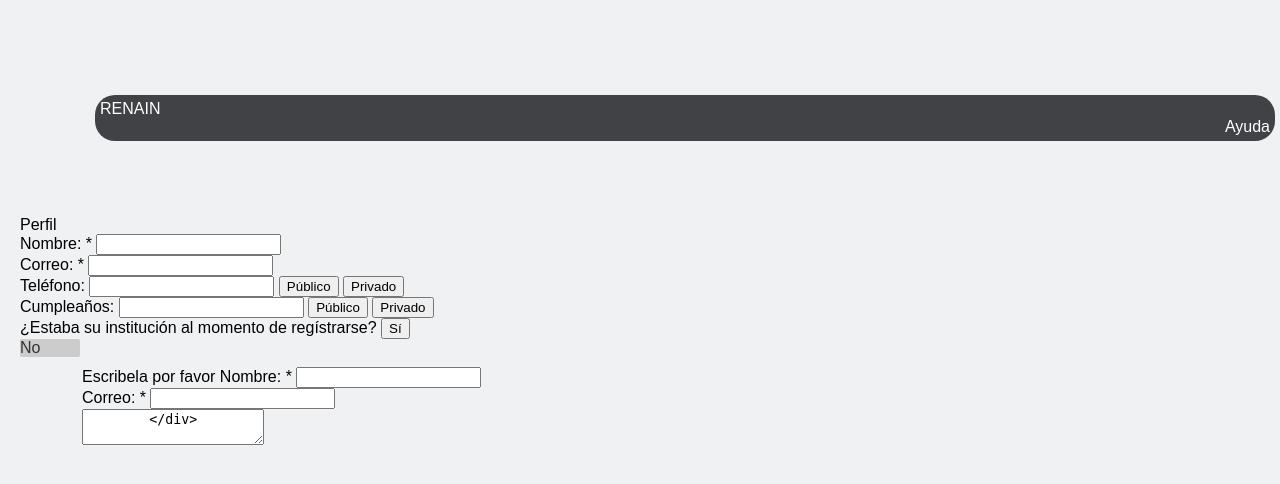
After one commit to InvestigatorsData/InvestigatorsData, a Django app: page /proof.html in a window 1280 px wide, after a click on "No". The commit adds this page. Shown: the top 484 px of the page. Run offline with Django 3.2, Linux system fonts and the light colour scheme.

Commit message:
Subiendo segunda parte del perfil, aún hay que arreglar detalles

```diff
--- a/research_network/pages/urls.py
+++ b/research_network/pages/urls.py
@@ -5,4 +5,5 @@ urlpatterns = [
     path('signup.html', views.RegisterPageView.as_view(), name='register'),
     path('login.html', views.LoginPageView.as_view(), name='login'),
     path('profile.html', views.ProfilePageView.as_view(), name='profile'),
+    path('proof.html', views.ProfilePageView.as_view(), name='profile'),
 ]
--- a/research_network/pages/views.py
+++ b/research_network/pages/views.py
@@ -12,3 +12,5 @@ class LoginPageView(TemplateView):
     template_name = 'login.html'
 class ProfilePageView(TemplateView):
     template_name = 'profile.html'
+class ProfilePageView(TemplateView):
+    template_name = 'proof.html'
--- /dev/null
+++ b/research_network/static/css/profile.css
@@ -0,0 +1,32 @@
+/* Ocultar botón radio */
+input[id^="spoiler"]{
+display: none;
+}
+/* Estilo botón clicable */
+input[id^="spoiler"] + label {
+display: block;
+width: 60px;
+border-radius: 2px;
+background-color: gray;
+
+
+cursor: pointer;
+}
+/* Estilo botón cuando su INPUT está seleccionado */
+input[id^="spoiler"]:checked + label {
+color: #333;
+background: #ccc;
+}
+/* Estilo caja SPOILER (inicialmente oculto) */
+input[id^="spoiler"] ~ .spoiler {
+width: 90%;
+height: 0;
+overflow: hidden;
+opacity: 0;
+margin: 10px auto 0;
+}
+/* Estilo caja SPOILER cuando su INPUT está seleccionado */
+input[id^="spoiler"]:checked + label + .spoiler{
+height: auto;
+opacity: 1;
+}
--- a/research_network/templates/home.html
+++ b/research_network/templates/home.html
@@ -35,7 +35,7 @@
         <a class="nav-item" href="login.html">Ingresar &nbsp;</a>
         <a class="nav-item" href="signup.html">Registro &nbsp;</a>
         <a class="nav-item" href="profile.html">Perfil &nbsp;</a>
-        <a class="nav-item" href="">Ayuda &nbsp;</a>
+        <a class="nav-item" href="proof.html">Ayuda &nbsp;</a>
         <input type="text" class="nav-item" id="mySearch" onkeyup="myFunction()" placeholder="Buscar..." title="Type in a category">
     </nav>
 </div>
--- a/research_network/templates/profile.html
+++ b/research_network/templates/profile.html
@@ -40,7 +40,7 @@ html,body,h1,h2,h3,h4,h5,h6 {font-family: "Roboto", sans-serif}
 <body class="w3-light-grey">
 
 <!-- Page Container -->
-<div class="w3-content w3-margin-top" style="max-width:1400px;">
+<div class="w3-content w3-margin-top" style="max-width:1000px;">
 
   <!-- The Grid -->
   <div class="w3-row-padding">
--- /dev/null
+++ b/research_network/templates/proof.html
@@ -0,0 +1,68 @@
+{% load static %}
+<!DOCTYPE HTML>
+<html lang="en">
+  <head>
+    <meta charset="UTF-8" />
+    <meta http-equiv="X-UA-Compatible" content="IE=edge">
+    <meta name="viewport" content="width=device-width, initial-scale=1">
+    <meta http-equiv="Content-Type" content="text/html; charset=utf-8">
+    <title>PERFIL</title>
+
+    <link rel="stylesheet" href="{% static 'css/styles.css' %}">
+    <link rel="stylesheet" href="{% static 'css/profile.css' %}">
+    <link rel="stylesheet" href="{% static 'css/register.css' %}">
+
+
+    <header>
+      <div class="container">
+        <div id="renain"><a href="home.html"> RENAIN </a> </div>
+        <div id="help"> <a href="#help">  Ayuda </a> </div>
+      </div>
+    </header>
+
+  Perfil <br/>
+
+      Nombre: * <input type="text" name="name" />  <br/>
+
+      Correo: * <input type="text" name="email" />  <br/>
+
+      Teléfono: <input type="text" name="phone" /> <input type="button" value="Público"> <input type="button" value="Privado"> <br/>
+
+      Cumpleaños: <input type="text" name="birthday" /> <input type="button" value="Público"> <input type="button" value="Privado"> <br/>
+
+      ¿Estaba su institución al momento de regístrarse?
+
+        <input type="button" value="Sí">
+        <input type="checkbox" id="spoiler1"></input>
+        <label for="spoiler1">No</label>
+        <div class="spoiler">
+          Escribela por favor
+
+          Nombre: * <input type="text" name="name" />  <br/>
+
+          Correo: * <input type="text" name="email" />  <br/>
+
+          <textarea>
+        </div>
+
+
+
+
+
+
+
+      <input type="button" value="Guardar cambios">  &nbsp;&nbsp; &nbsp;&nbsp;&nbsp;   <input type="button" value="Convertirme en investigador">
+
+
+
+
+    <div id="footer">
+      <p>2018 Red Nacional de Investigación | Hecho en México |
+        © Todos los derechos reservados. Esta página electrónica puede ser reproducida,
+         sin objeto comercial, siempre y cuando su contenido no se mutile o altere, se cite la fuente completa
+         y la dirección Web de conformidad con el artículo 148 de la Ley Federal del Derecho de Autor, de otra forma,
+         se requerirá permiso previo y por escrito de la RENAIN.</p>
+    </div>
+
+    </body>
+    </html>
```
Also changed, not shown: research_network/static/css/ingreso.css (deleted, +0 -55 lines), research_network/templates/login.html (+8 -5 lines).
